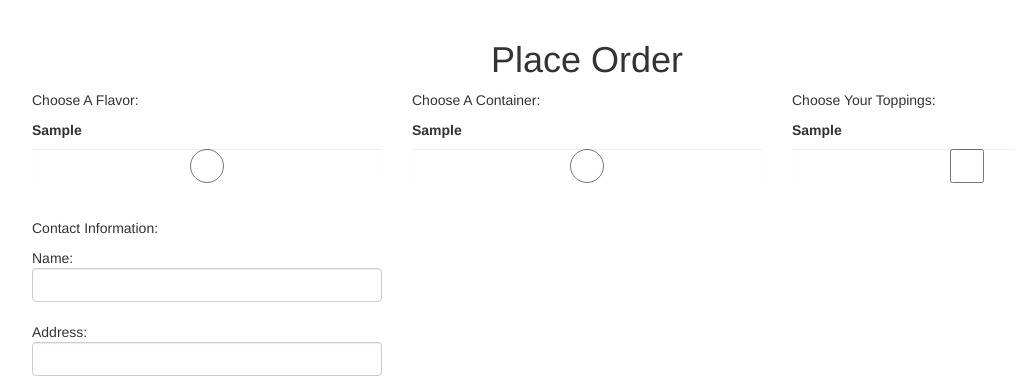
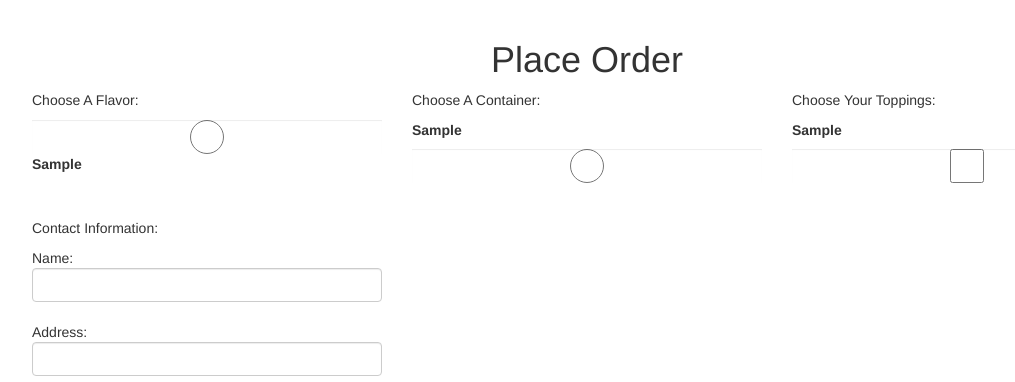
Before and after one commit to EricFries/claires-ice-cream, a Django app: page /new/ in a window 1280 px wide. Shown: the part 52-434 px from the top of the page, without its empty margins (53-1068 px from the left). Run offline with Django 3.2, Linux system fonts and the light colour scheme; tables that the repository leaves empty hold one stand-in row (values such as "Sample post"); some libraries are stand-ins or nearby versions.

Commit message:
change form styling

```diff
--- a/ice_cream_ordering/templates/ice_cream_ordering/new.html
+++ b/ice_cream_ordering/templates/ice_cream_ordering/new.html
@@ -11,11 +11,11 @@
 	<div class="col-md-4">
 		<p>Choose A Flavor:</p>
 
-		<div class="form-group">
+		<div>
 		{% csrf_token %}
 		{% for f in all_flavors %}
-		    <label for="flavor{{ forloop.counter }}">{{ f.flavor }}</label>
 		    <input type="radio" name="flavor" id="flavor{{ forloop.counter }}" value="{{ f.id }}" class="form-control"/>
+		    <label for="flavor{{ forloop.counter }}">{{ f.flavor }}</label><br>
 		{% endfor %}
 		</div>
 	</div>
```
